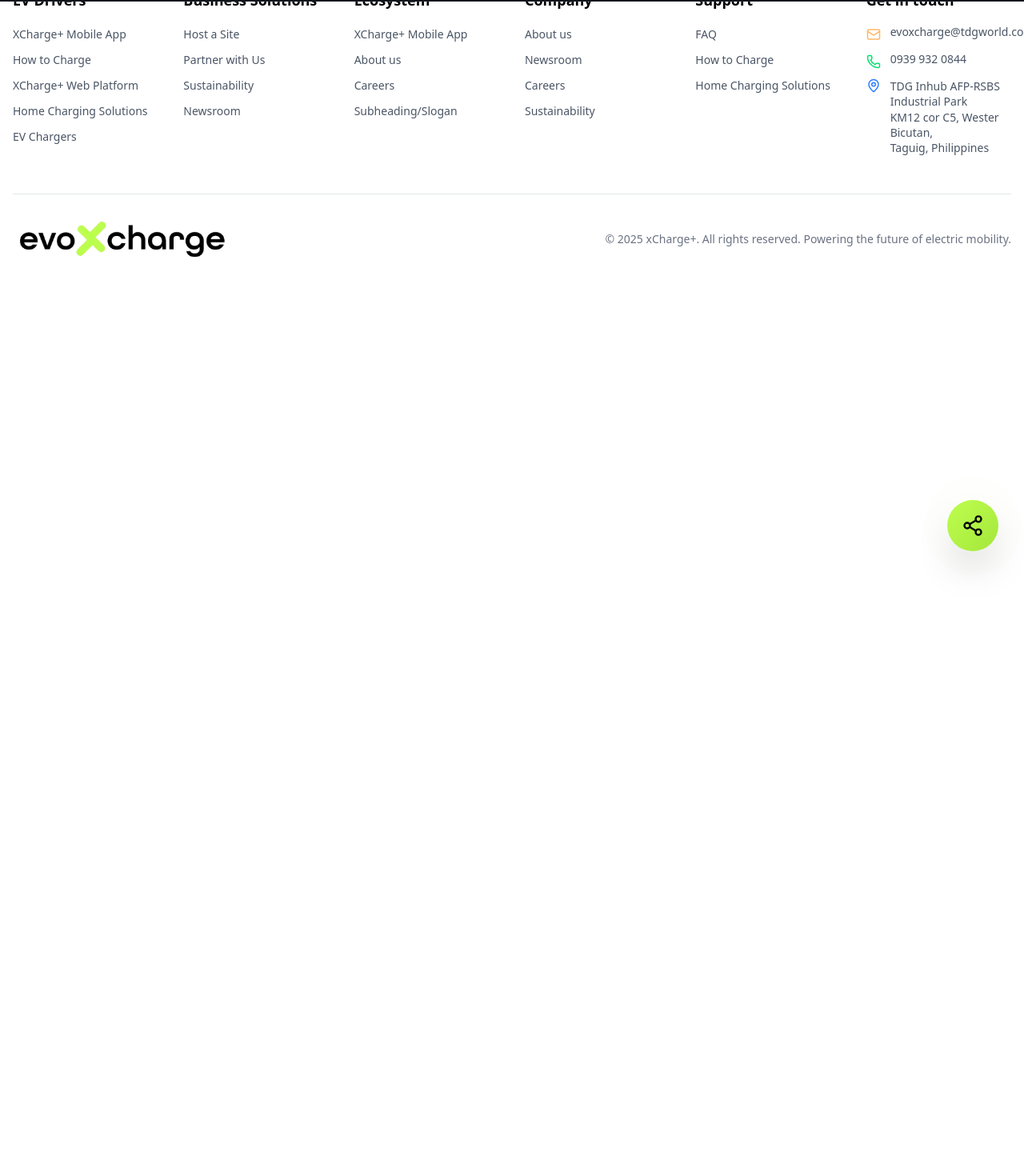
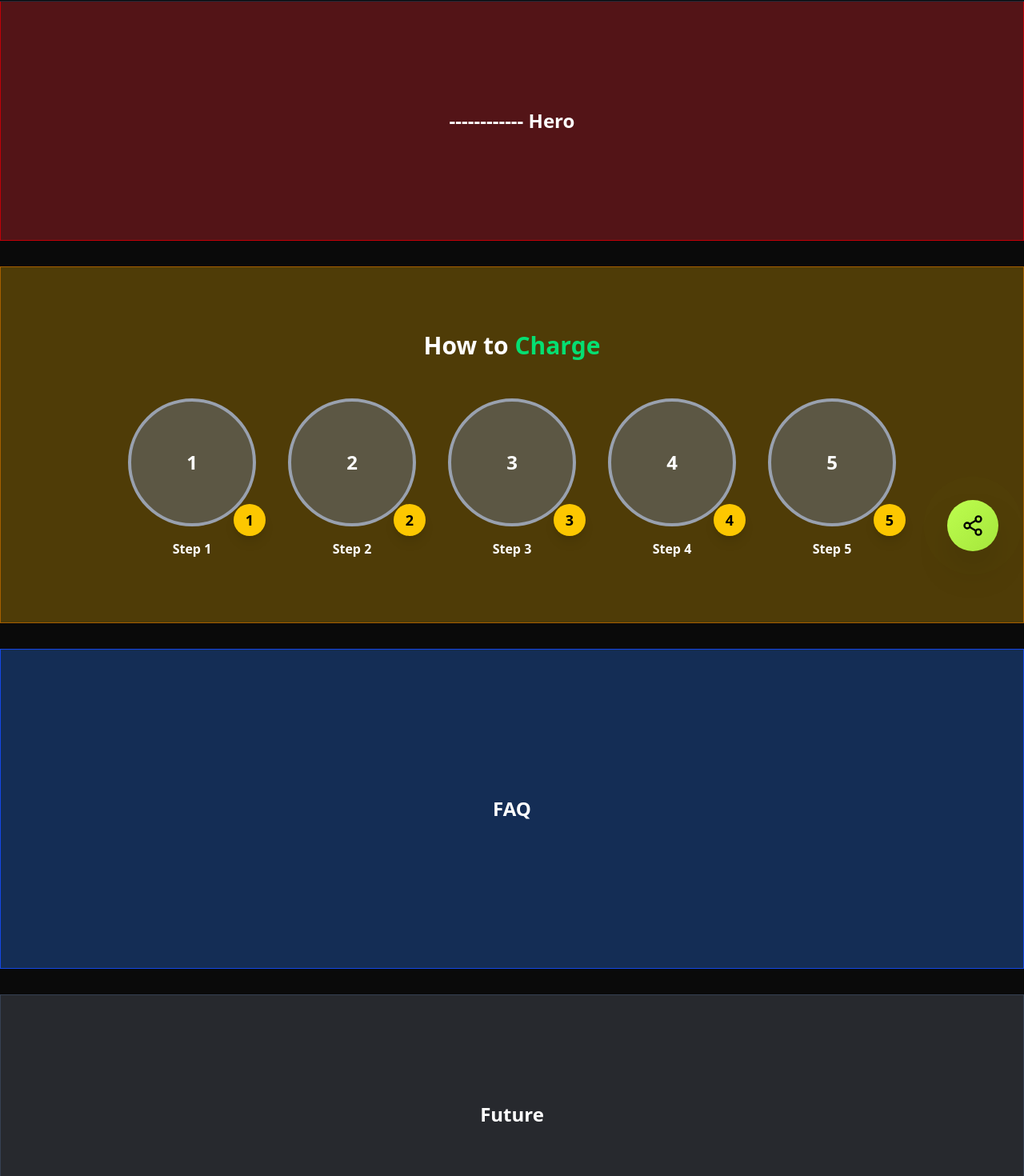
Before and after one commit to jhonfrancisduarte/mockup, a React (Vite) app: page /support in a window 1280 px wide. Shown: the part 79-1549 px from the top of the page at 80% size. Before the commit the page ends 800 px from the top, so only its background shows below. Built offline with nearby package versions, Linux system fonts and the light colour scheme.

Commit message:
feat: add supp

```diff
--- a/src/App.jsx
+++ b/src/App.jsx
@@ -8,7 +8,7 @@
 import SocialSidebar from "./components/common/SocialSidebar";
 import BusinessSolution from "./pages/BusinessSolution";
 import Company from "./pages/Company";
-
+import Support from "./pages/Support";
 
 export default function App() {
   const [showContent, setShowContent] = useState(false);
@@ -26,6 +26,7 @@
               <Route path="/" element={<Hero />} />
               <Route path="/business-solutions" element={<BusinessSolution />} />
               <Route path="/company" element={<Company />} />
+              <Route path="/support" element={<Support />} />
             </Routes>
           </main>
           <Footer />
--- a/src/components/layout/Footer.jsx
+++ b/src/components/layout/Footer.jsx
@@ -100,7 +100,7 @@
             </div>
 
             <p className="text-gray-500 text-sm text-center">
-              © 2025 xCharge+. All rights reserved. Powering the future of electric mobility.
+              © 2025 EVOxCharge. All rights reserved. Powering the future of electric mobility.
             </p>
           </div>
         </div>
--- a/src/components/layout/Header.jsx
+++ b/src/components/layout/Header.jsx
@@ -24,6 +24,7 @@
     if (item.path) return item.path;
     if (item.name === 'Business Solutions') return '/business-solutions';
     if (item.name === 'Company') return '/company';
+     if (item.name === 'Support') return '/support';
     return null;
   };
 
--- a/src/config/nav.js
+++ b/src/config/nav.js
@@ -9,7 +9,7 @@
   },
   {
     name: 'Ecosystem',
-    dropdown: ['Partners', 'Integrations', 'API']
+    dropdown: ['XCharge+ Mobile App', 'XCharge+ Web Platform', 'EV Chargers']
   },
   {
     name: 'Company',
--- /dev/null
+++ b/src/pages/Support.jsx
@@ -0,0 +1,49 @@
+import React from "react";
+
+const SupportLayoutTest = () => {
+  const steps = [1, 2, 3, 4, 5];
+
+  return (
+    <div className="min-h-screen bg-[#0A0A0A] pt-20 space-y-8">
+      <section className="bg-red-500/30 border border-red-700 h-[300px] flex items-center justify-center">
+        <h1 className="text-white text-2xl font-bold">------------ Hero </h1>
+      </section>
+{/* How to charge */}
+
+      <section className="bg-yellow-500/30 border border-yellow-700 py-20">
+        <div className="container mx-auto px-4">
+          <h2 className="text-center text-white text-3xl font-bold mb-12">
+            How to <span className="text-green-400">Charge</span>
+          </h2>
+
+          <div className="flex flex-wrap justify-center items-center gap-10">
+            {steps.map((num) => (
+              <div key={num} className="flex flex-col items-center space-y-4">
+
+                <div className="relative">
+                  <div className="w-32 h-32 lg:w-40 lg:h-40 rounded-full bg-gray-500/50 border-4 border-gray-400 flex items-center justify-center">
+                    <span className="text-white text-2xl font-bold">{num}</span>
+                  </div>
+                  <div className="absolute -bottom-3 -right-3 w-10 h-10 bg-yellow-400 rounded-full flex items-center justify-center text-black font-bold text-lg shadow-lg">
+                    {num}
+                  </div>
+                </div>
+                <h3 className="text-white font-semibold">Step {num}</h3>
+              </div>
+            ))}
+          </div>
+        </div>
+      </section>
+{/* FAQS */}
+      <section className="bg-blue-500/30 border border-blue-700 h-[400px] flex items-center justify-center">
+        <h2 className="text-white text-2xl font-bold">FAQ</h2>
+      </section>
+
+      <section className="bg-gray-500/30 border border-gray-700 h-[300px] flex items-center justify-center">
+        <h2 className="text-white text-2xl font-bold">Future</h2>
+      </section>
+    </div>
+  );
+};
+
+export default SupportLayoutTest;
```
